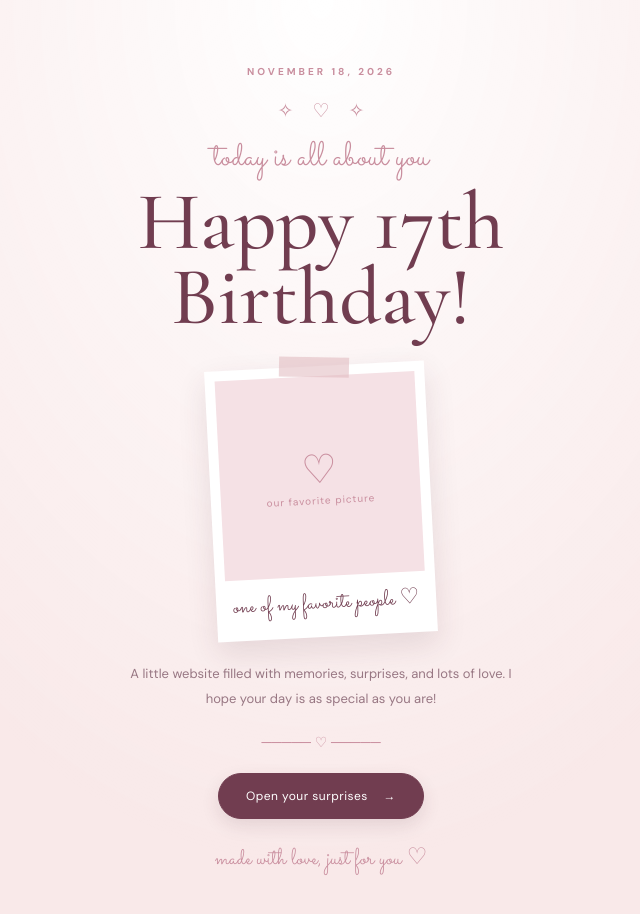
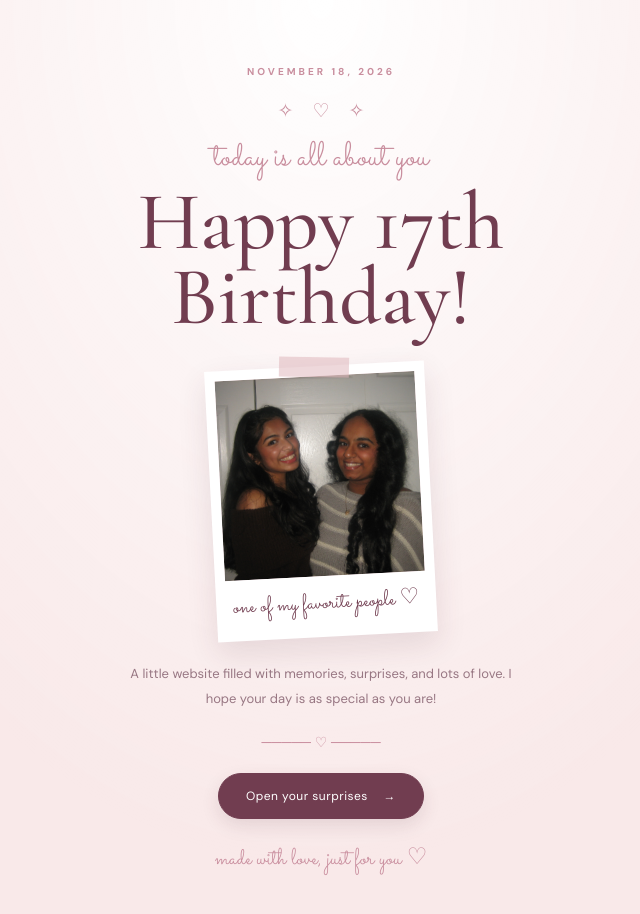
Before and after one commit to Chakrikaj2415/Birthday_website, a plain HTML site: page index.html in a window 1280 px wide. Shown: the whole page, without its empty margins (319-959 px from the left). Drawn offline with nearby package versions, Linux system fonts and the light colour scheme.

Commit message:
added pics

```diff
--- a/index.html
+++ b/index.html
@@ -62,7 +62,7 @@
 
             <div class="polaroid">
                 <div class="homepage-photo">
-                    <img src="images/our-picture.jpg"
+                    <img src="homepage.JPG"
                          alt="A favorite picture of us"
                          onerror="this.style.display='none'; this.nextElementSibling.style.display='flex';">
                     <div class="photo-fallback">♡<br><small>our favorite picture</small></div>
--- a/script.js
+++ b/script.js
@@ -102,14 +102,14 @@ const scrapbookGrid = document.getElementById("scrapbookGrid");
 
 const scrapbookCaptions = [
     "the little moments ♡",
-    "a day to remember",
-    "making memories ✧",
-    "the best kind of chaos",
-    "our favorite people",
-    "little adventures",
-    "laughing a little too much",
-    "a moment in time ♡",
-    "the sweetest memories",
+    "Inside out 😡😊😢😓🤢",
+    "making memories at Prom ✧",
+    "Sunrises and smiles",
+    "Halloween w soulja boys",
+    "First day of senior year",
+    "Umi Shushi 🍣 w the fam",
+    "First movie all together 🎬",
+    "Senior sunrise 🌅",
     "just being you",
     "another day, another story",
     "one for the camera",
@@ -121,7 +121,7 @@ const scrapbookCaptions = [
     "and everything in between ♡"
 ];
 
-for (let i = 1; i <= 18; i++) {
+for (let i = 1; i <= 9; i++) {
     const photoCard = document.createElement("div");
     photoCard.className = "scrapbook-photo";
 
@@ -129,7 +129,7 @@ for (let i = 1; i <= 18; i++) {
     imageArea.className = "scrapbook-image";
 
     const image = document.createElement("img");
-    image.src = `images/photo${i}.jpg`;
+    image.src = `images/photo${i}.jpeg`;
     image.alt = `Scrapbook memory ${i}`;
 
     const placeholder = document.createElement("div");
```
Also changed, not shown: homepage.JPG (added), images/photo3.jpeg (added), images/photo5.jpeg (added), images/photo6.jpeg (added), images/photo7.jpeg (added), images/photo9.jpeg (added), 5 other files.
